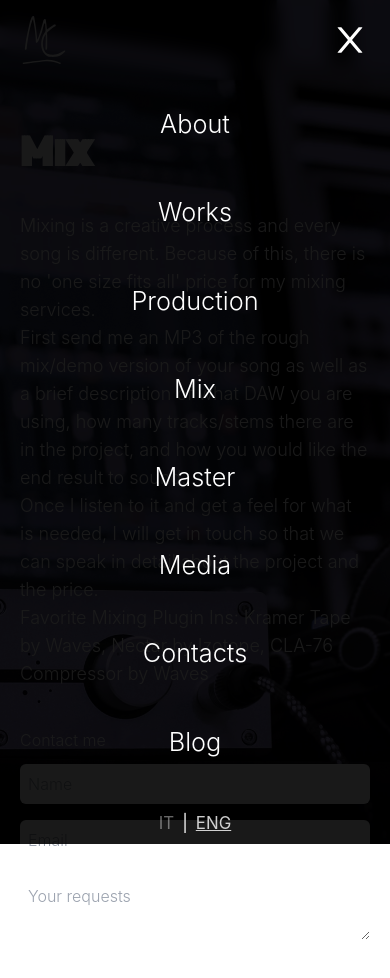
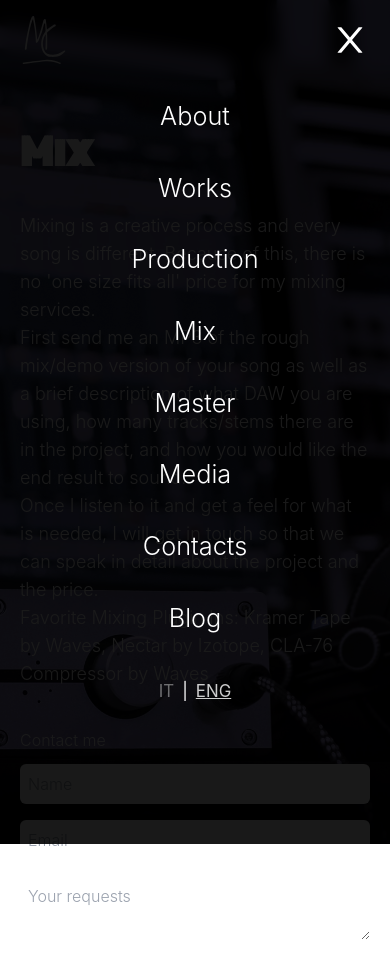
Before and after one commit to RickyBenevelli/marccortese, a Next.js app: page /mix in a window 390 px wide. Both pictures are taken after a click on the icon 350 px from the left and 40 px from the top of the page. Shown: the top 978 px of the page. Built offline with nearby package versions, Linux system fonts and the light colour scheme.

Commit message:
fix mobile menu

```diff
--- a/components/NavBar.jsx
+++ b/components/NavBar.jsx
@@ -79,13 +79,13 @@ const NavBar = () => {
         </div>
 
 
-        <div className='flex flex-col w-full h-full pt-20 mb-[15vh] items-center justify-between text-white'>
+        <div className='flex flex-col w-full h-full pt-20 mb-[15vh] items-center justify-start text-white'>
 
-            <ul className='grow text-[3vh] text-center font-light flex flex-col justify-around pb-[2vh]'>
+            <ul className='text-[3vh] text-center font-light flex flex-col justify-around pb-[2vh]'>
             {
                 menu.map((item, index) => {
                 return (
-                    <li key={index} className='cursor-pointer'>
+                    <li key={index} className='cursor-pointer py-[2vh]'>
                     <Link href={`/${item}`} locale="it">
                         <p className='capitalize hover:text-white/80 transition-all duration-100 ease-in'>{item}</p>
                     </Link>
```
